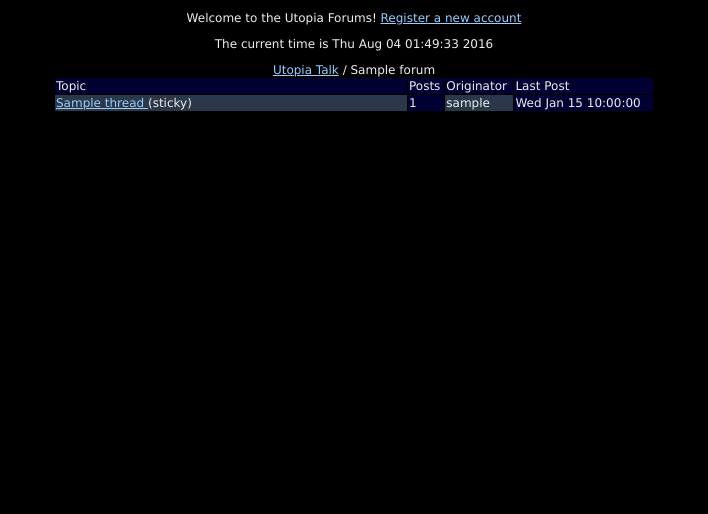
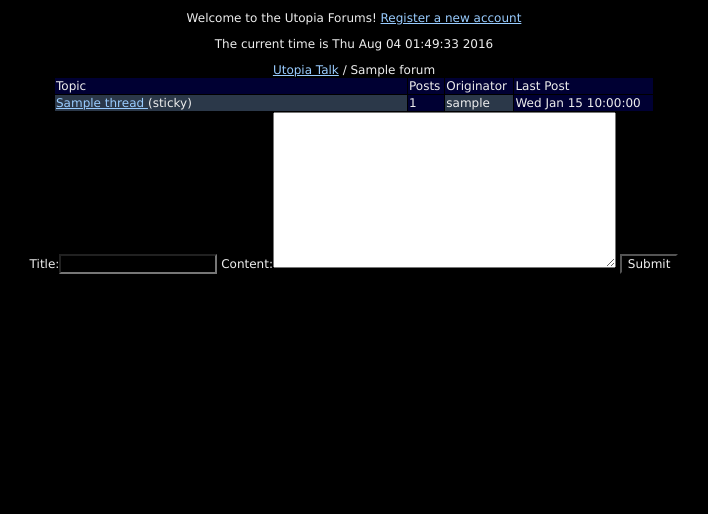
Before and after one commit to chuck-swirve/up, a Django app: a page that uses up/apps/forums/templates/forums/forum.html in a window 1280 px wide. Shown: the part 174-688 px from the top of the page, without its empty margins (286-994 px from the left). Run offline with Django 3.2, Linux system fonts and the light colour scheme; tables that the repository leaves empty hold one stand-in row (values such as "Sample post").

Commit message:
Added the form the to the template. Laaaazy

```diff
--- a/up/apps/forums/templates/forums/forum.html
+++ b/up/apps/forums/templates/forums/forum.html
@@ -41,4 +41,10 @@
         {% endfor %}
     </tbody>
 </table>
+<form action="{% url 'get-forum-detail' forum_slug=forum.slug %}" method="POST">
+    {% csrf_token %}
+    {{ thread_form }}
+    {{ post_form }}
+    <input type="submit" value="Submit">
+</form>
 {% endblock content %}
```
